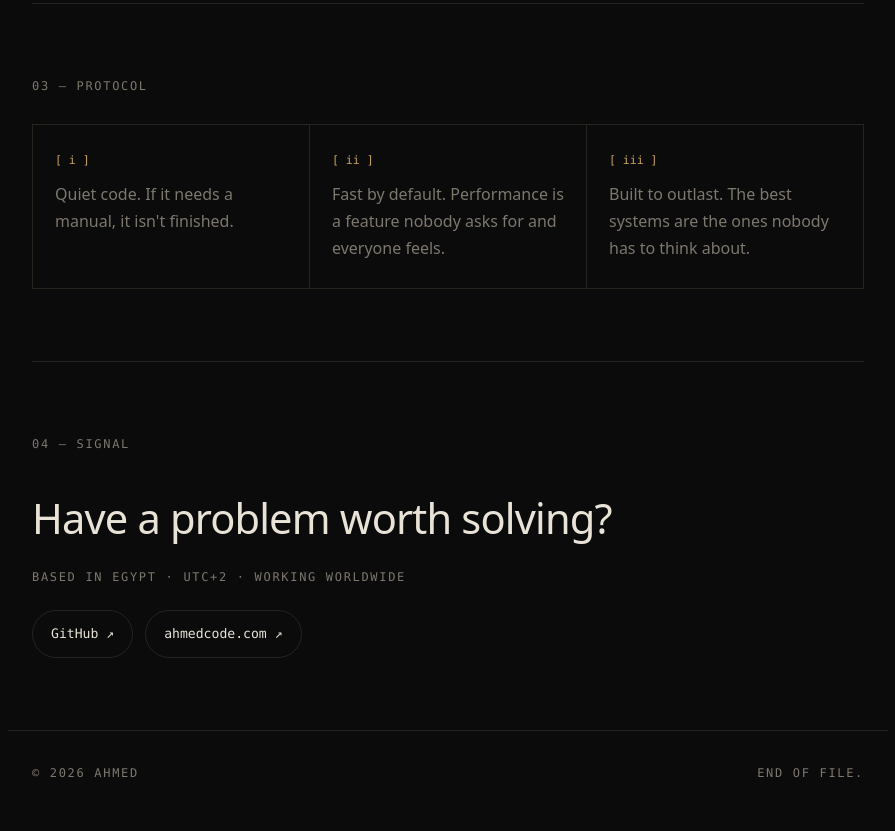
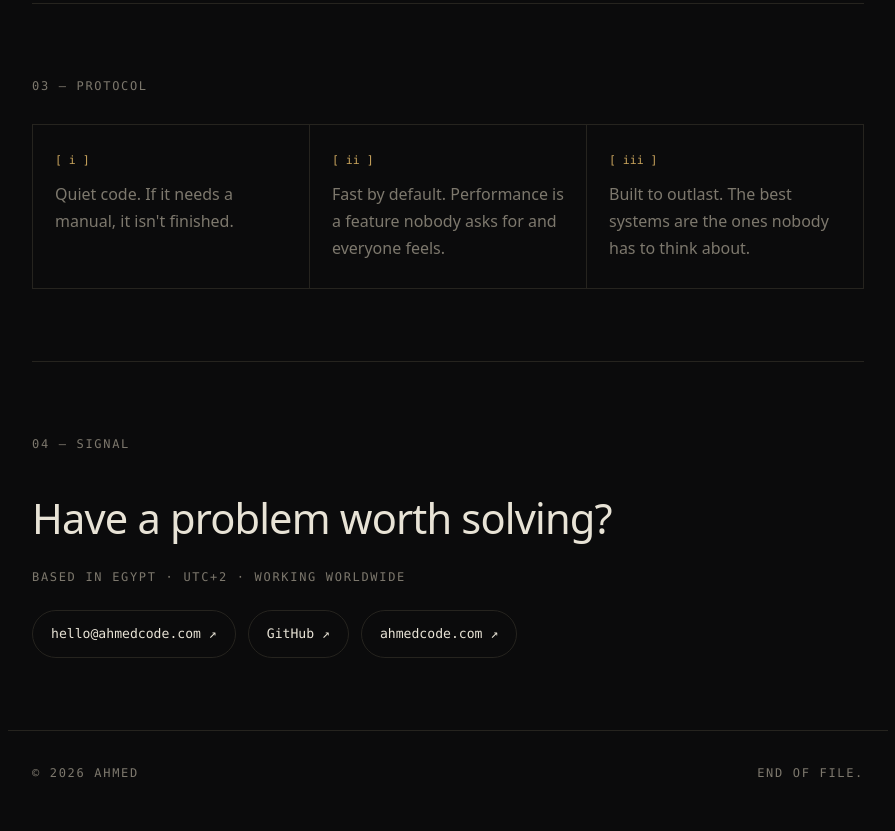
Before and after one commit to ahmedcodev/ahmedcodev, a plain HTML site: page index.html in a window 1280 px wide. Shown: the part 1835-2666 px from the top of the page, without its empty margins (192-1087 px from the left). Drawn offline with Linux system fonts and the light colour scheme.

Commit message:
Add contact email
Co-Authored-By: Claude Opus 5.5 <noreply@anthropic.com>

```diff
--- a/index.html
+++ b/index.html
@@ -141,6 +141,7 @@ footer { position: relative; z-index: 1; max-width: 880px; margin: 0 auto; paddi
 		<h2>Have a problem worth solving?</h2>
 		<p class="mono" style="margin:-8px 0 22px">Based in Egypt · UTC+2 · working worldwide</p>
 		<div class="links">
+			<a href="mailto:hello@ahmedcode.com">hello@ahmedcode.com ↗</a>
 			<a href="https://github.com/ahmedcodev" target="_blank" rel="noopener">GitHub ↗</a>
 			<a href="https://ahmedcode.com/" target="_blank" rel="noopener">ahmedcode.com ↗</a>
 		</div>
```
Also changed, not shown: 1 other file.
